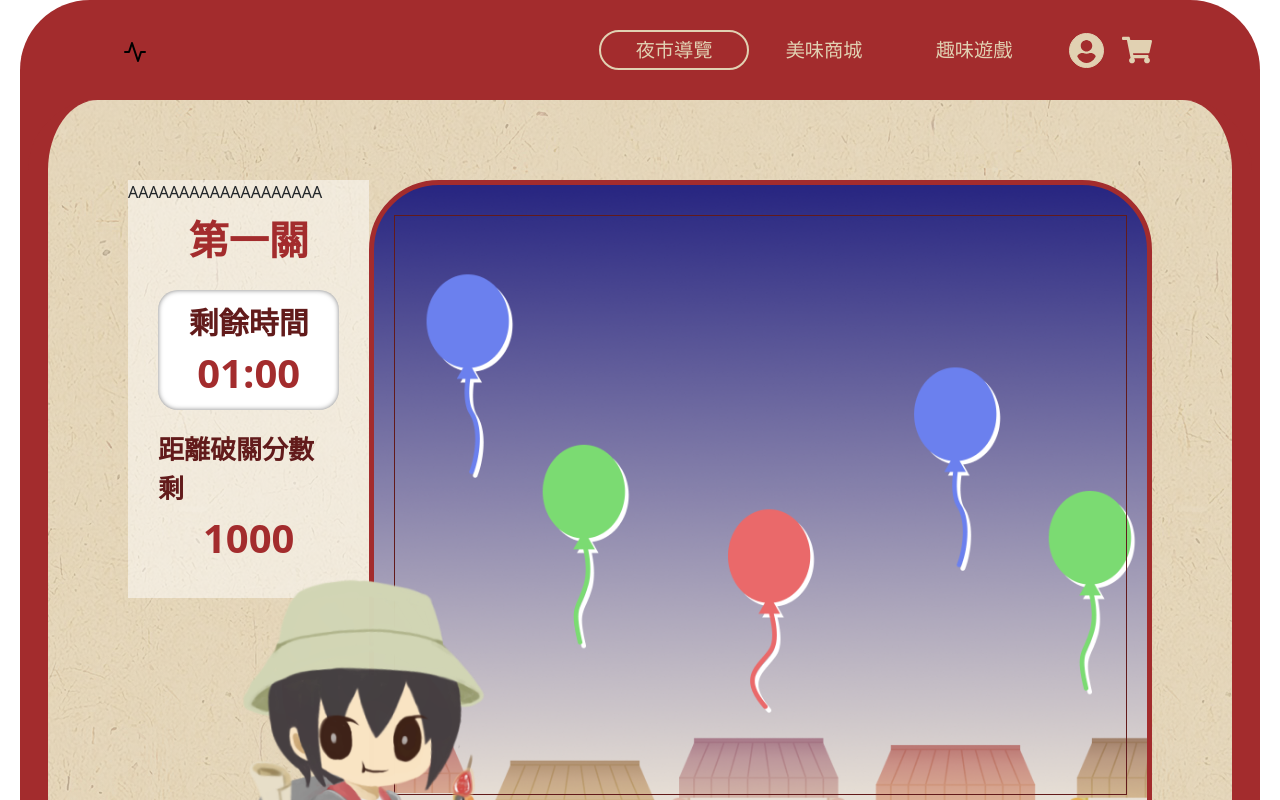
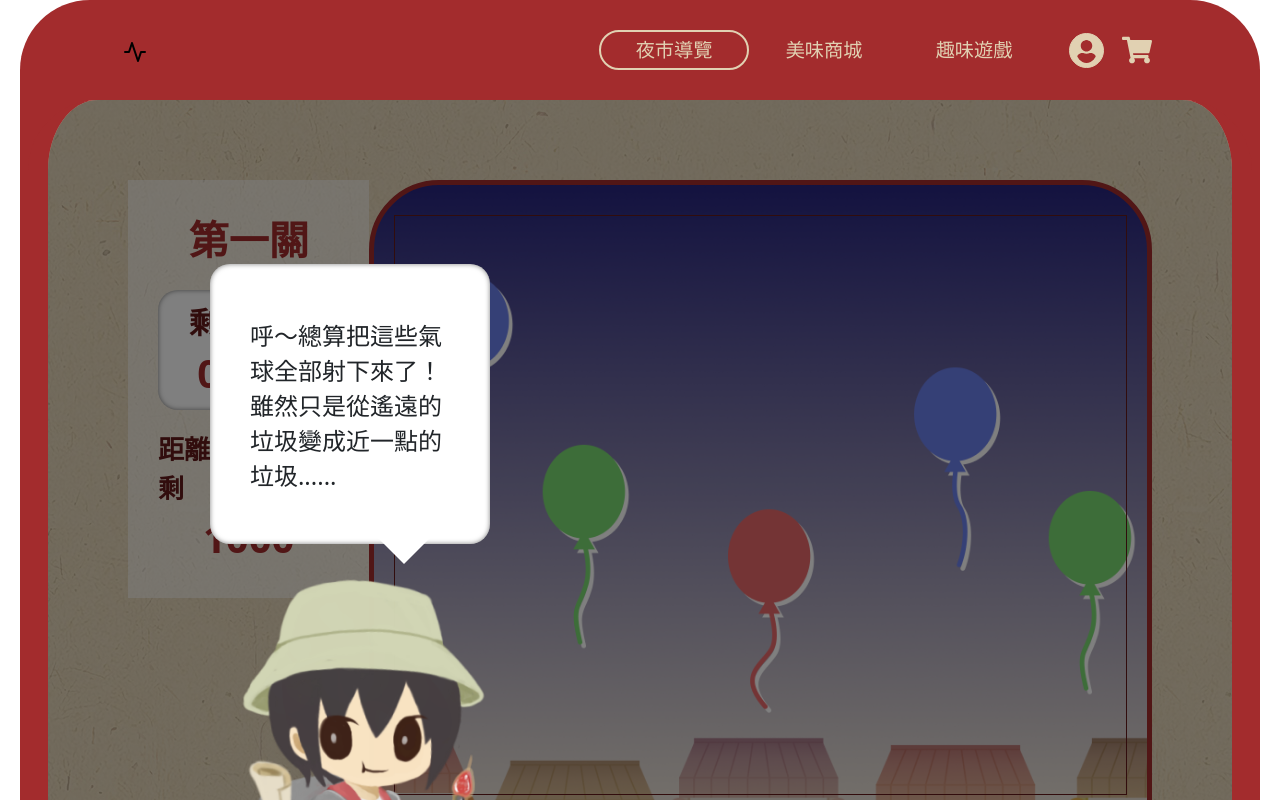
Before and after one commit to Rulu-chen/React-layout, a Next.js app: page /game/game-play in a window 1280 px wide. Shown: the top 800 px of the page. Built offline with nearby package versions, Linux system fonts and the light colour scheme; a web font is replaced by a local one.

Commit message:
剩下彈窗

```diff
--- a/pages/game/game-play.js
+++ b/pages/game/game-play.js
@@ -15,6 +15,7 @@ export default function GamePlay() {
     <>
       <Section>
         <div className="game-play-page">
+          <div className="black-mode black-show"></div>
           <div className="game-main">
             <div className="time-table">
               <div className="level">第一關</div>
@@ -43,7 +44,10 @@ export default function GamePlay() {
             </div>
           </div>
           <div className="chara-group">
-            <div className="talk">AAAAAAAAAAAAAAAAAAA</div>
+            <div className="talk-group">
+              <div class="triangle"></div>
+              <div className="talk">呼～總算把這些氣球全部射下來了！雖然只是從遙遠的垃圾變成近一點的垃圾......</div>
+            </div>
             <div className="character">
               {' '}
               <img
--- a/styles/game.scss
+++ b/styles/game.scss
@@ -93,17 +93,28 @@
 }
 
 // GamePlay頁面
-
+.section {
+  overflow: hidden;
+}
 .game-play-page {
   width: 100%;
   height: 70vh;
   position: relative;
+  .black-mode.black-show {
+    position: absolute;
+    width: 200%;
+    height: 200%;
+    background-color: rgba(0, 0, 0, 0.5);
+    top: -80px;
+    left: -80px;
+  }
   .chara-group {
     position: absolute;
     top: 0;
     left: 0;
     height: 100%;
     width: 100%;
+
     .character {
       position: absolute;
       bottom: -150px;
@@ -117,8 +128,37 @@
         position: absolute;
       }
     }
-    .talk{
+    .talk-group {
       overflow-wrap: break-word;
+      overflow: visible;
+      background: #fff;
+      display: flex;
+      width: 280px;
+      height: 280px;
+      left: 8%;
+      top: 15%;
+      padding: 40px;
+      justify-content: center;
+      align-items: center;
+      border-radius: 20px;
+      box-shadow: 0px 0px 5px 0px rgba(0, 0, 0, 0.5) inset;
+      position: relative;
+      .triangle {
+        position: absolute;
+        border-color: #ffffff transparent transparent transparent;
+        border-style: solid solid solid solid;
+        border-width: 30px;
+        bottom: -50px;
+        right: 20%;
+        height: 0px;
+        width: 0px;
+      }
+      .talk {
+        font-size: 24px;
+        font-style: normal;
+        font-weight: 500;
+        line-height: normal;
+      }
     }
   }
 
```
